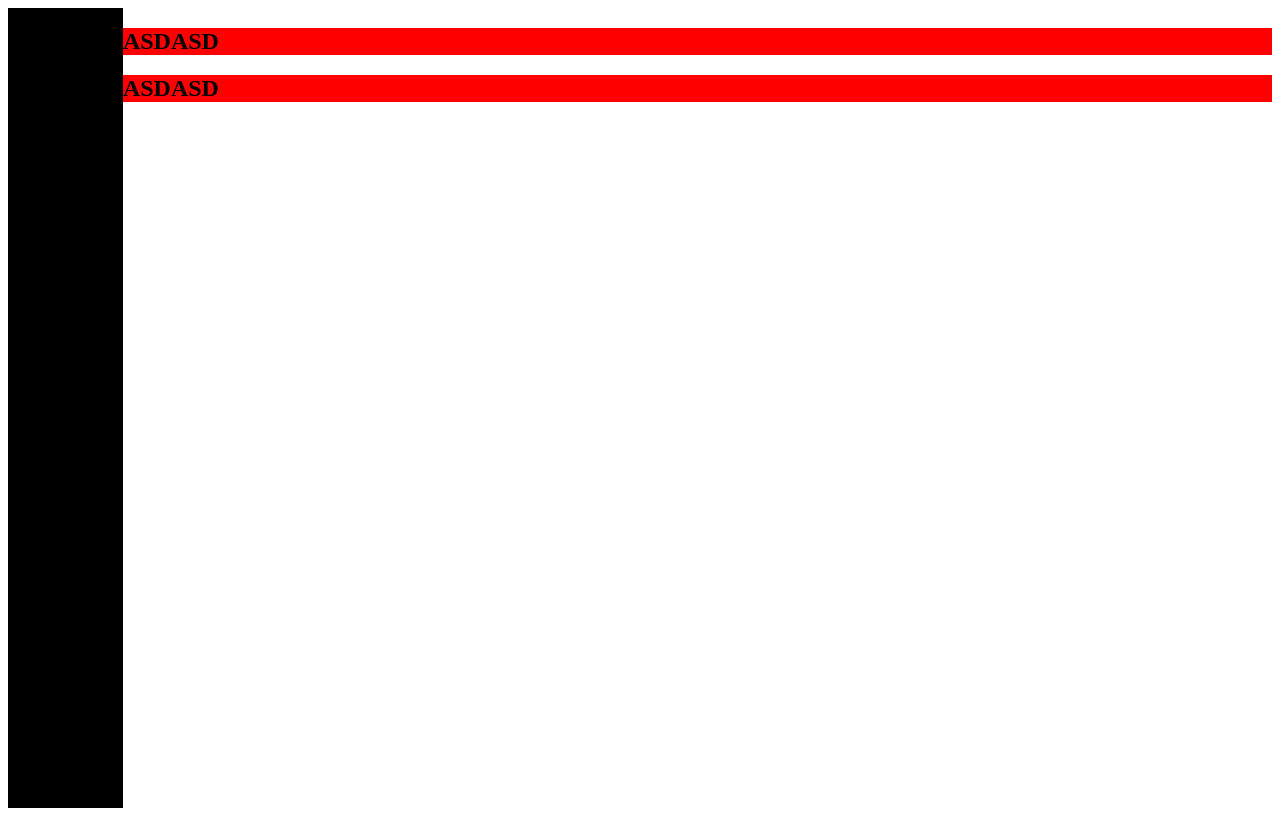
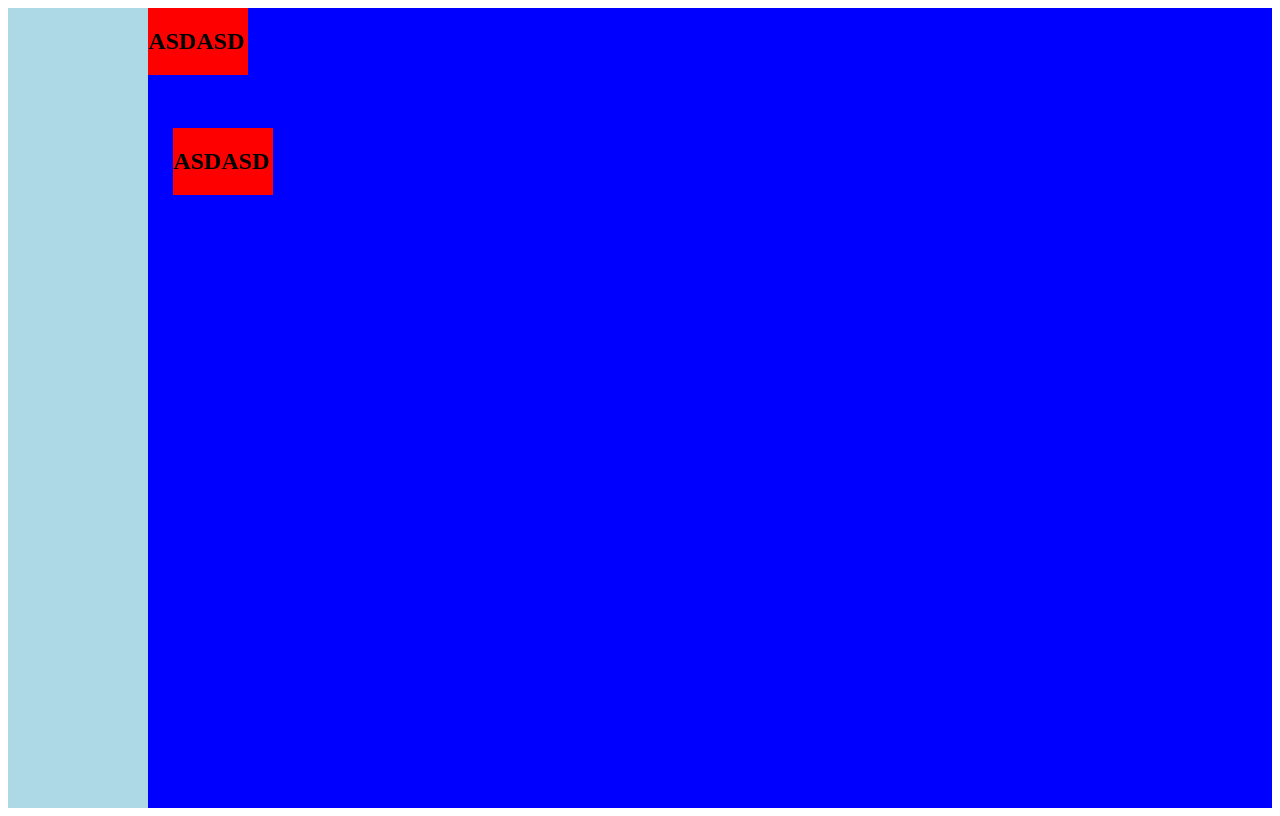
Before and after one commit to cakir-enes/concepts, a React (Vite) app: page / in a window 1280 px wide. Built offline with nearby package versions, Linux system fonts and the light colour scheme.

Commit message:
wip updating parent

```diff
--- a/src/App.tsx
+++ b/src/App.tsx
@@ -6,7 +6,7 @@ import { Concept } from "./concept"
 
 const App = () => {
   return (
-    <div style={{ display: "grid", height: "800px", gridTemplateColumns: "1fr 10fr" }}>
+    <div id="concepts" style={{ display: "grid", height: "800px", gridTemplateColumns: "1fr 8fr" }}>
       <Aside />
       <Concept />
     </div>
--- a/src/aside/Aside.tsx
+++ b/src/aside/Aside.tsx
@@ -4,27 +4,41 @@ import { useStore, ICard, useDragnResize } from "../card"
 
 export const Aside = () => {
     const [dropzone, drop, moving] = useStore(s => [s.dropzone, s.drop, s.moving])
+    const [inside, setInside] = React.useState(false)
 
     React.useEffect(() => {
         interact('.drophere').dropzone({
-            ondrop: drop
+            overlap: 0.2,
+            ondrop: () => drop("aside"),
+            // ondropactivate: () => console.log("ACTIVATED"),
+            ondropdeactivate: () => drop("concept"),
+            ondragenter: () => console.log("DRAG ENTER"),
+            ondragleave: () => {
+                console.count("LEFT")
+                // drop("concept")
+            },
         })
+        return () => interact('.drophere').unset()
     }, [])
 
     return (
-        <div className="drophere" style={{ height: "100%", width: "100%", background: "black" }}>
-            <ul>
-                {dropzone.map((i, v) => (<Card key={v} card={i} />))}
-            </ul>
-
+        <div id="aside" className="drophere" style={{ height: "100%", width: "100%", background: "lightblue" }}>
+            {dropzone.map((i, v) => (<Card key={v} card={{ ...i, location: "aside" }} />))}
         </div>)
 }
 
 const Card: React.FC<{ card: ICard }> = ({ card }) => {
     const ref = React.createRef<HTMLDivElement>()
-    const pos = useDragnResize(ref, true, card)
-
+    const pos = useDragnResize(ref, false, card)
+    React.useEffect(() => {
+        if (!ref.current) return
+        ref.current.style.width = "80px"
+        ref.current.style.height = "80px"
+        let left = document.getElementById("aside")?.style.left || ref.current.style.left
+        let top = ref.current.style.top
+        ref.current.style.transform = `translate(${left}px, ${top}px)`
+    }, [ref.current])
     return <div className="ZXC" ref={ref} style={{ background: "gray" }}>
-        <h2>ASDASD</h2>
+        <h2>ASDASDADSASDASDASDAS</h2>
     </div>
 }
--- a/src/card/hook.tsx
+++ b/src/card/hook.tsx
@@ -2,9 +2,10 @@ import * as React from "react"
 import { useStore, ICard } from "."
 import interact from "interactjs"
 
+
 export const useDragnResize = (ref: React.RefObject<HTMLDivElement>, restrictParent: boolean = false, data: ICard) => {
 
-    let [pos, setPos] = React.useState({ x: 0, y: 0 })
+    let [pos, setPos] = React.useState(data.pos)
     let setMoving = useStore(s => s.setMoving)
     let [dims, setDims] = React.useState(() => {
         let rect = ref.current?.getBoundingClientRect()
@@ -13,34 +14,35 @@ export const useDragnResize = (ref: React.RefObject<HTMLDivElement>, restrictPar
 
     React.useEffect(() => {
         ref.current!!.style.boxSizing = 'border-box'
+        ref.current!!.style.transform = `translate(${pos.x}px, ${pos.y}px)`
         interact(ref.current as any)
             .draggable({
                 // enable inertial throwing
-                inertia: true,
+                inertia: false,
                 // keep the element within the area of it's parent
                 modifiers: [
                     interact.modifiers.restrictRect({
-                        restriction: 'parent',
+                        restriction: '#concepts',
                         endOnly: true,
-                        enabled: false
+                        enabled: true
                     })
                 ],
                 autoScroll: true,
                 listeners: {
                     // call this function on every dragmove event
                     start: (event: any) => {
-                        console.log(data)
                         setMoving(data)
                     },
                     move: (event: Interact.DragEvent) => {
                         setPos(prev => {
                             let x = prev.x + event.dx
                             let y = prev.y + event.dy
+                            data.pos = { x, y }
+                            setMoving({ ...data, pos: { x, y } })
                             event.target.style.transform = `translate(${x}px, ${y}px)`
                             return { x, y }
                         })
                     },
-
                 }
             })
             .resizable({
@@ -55,7 +57,7 @@ export const useDragnResize = (ref: React.RefObject<HTMLDivElement>, restrictPar
                 },
                 modifiers: [
                     interact.modifiers.restrictSize({
-                        min: { width: 200, height: 150 }
+                        // min: { width: 200, height: 150 }
                     })
                 ],
 
@@ -64,5 +66,5 @@ export const useDragnResize = (ref: React.RefObject<HTMLDivElement>, restrictPar
         return () => { ref.current && interact(ref.current as any).unset() }
     }, [ref.current])
 
-    return { pos, dims }
+    return { dims }
 }
--- a/src/card/store.tsx
+++ b/src/card/store.tsx
@@ -6,12 +6,44 @@ export const CardStore = React.createContext<Partial<ICardStore>>({})
 
 export const [useStore] = create<ICardStore>(set => ({
     moving: null,
-    setMoving: c => set(s => { console.log("setting shitty"); return ({ moving: c }) }),
-    drop: () => set(s => {
-        if (!s.moving || (s.moving && s.dropzone.indexOf(s.moving) >= 0)) return s
-        let i = s.cards.indexOf(s.moving)
-        return ({ cards: [...s.cards.slice(0, i), ...s.cards.slice(i + 1)], dropzone: [...s.dropzone, s.moving], moving: null })
+    setMoving: c => set(s => { return ({ moving: c }) }),
+    drop: (to: "aside" | "concept") => set(s => {
+        if (!s.moving) return s
+
+        let sameArea = s.moving.location == to
+        console.assert(!sameArea, "Moving.")
+
+        if (sameArea)
+            return s
+
+        switch (to) {
+            case "aside": {
+                let i = findIndex(s.cards, (v) => v.id == s.moving?.id)
+                console.assert(i != -1, "Somethings wrong")
+                return ({ cards: remove(s.cards, i), dropzone: [...s.dropzone, s.moving], moving: null })
+            }
+            case "concept": {
+                let i = findIndex(s.dropzone, (v) => v.id == s.moving?.id)
+                console.assert(i != -1, "Somethings wrong")
+                return ({ dropzone: remove(s.dropzone, i), cards: [...s.cards, s.moving], moving: null })
+            }
+            default:
+                return s
+        }
     }),
-    cards: [{}, {}],
+    cards: [{ id: "a1", pos: { x: 0, y: 0 }, location: "concept" }, { id: "a2", pos: { x: 25, y: 120 }, location: "concept" }],
     dropzone: []
 }))
+
+
+function remove<T>(arr: Array<T>, i: number): T[] {
+    return [...arr.slice(0, i), ...arr.slice(i + 1)]
+}
+
+function findIndex<T>(arr: Array<T>, pred: (val: T) => boolean): number {
+    for (let i = 0; i < arr.length; i++) {
+        if (pred(arr[i]))
+            return i
+    }
+    return -1
+}
--- a/src/card/type.ts
+++ b/src/card/type.ts
@@ -1,2 +1,2 @@
-export type ICard = {}
-export type ICardStore = { cards: ICard[], dropzone: ICard[], moving: ICard | null, setMoving: (c: ICard) => void, drop: (c: ICard) => void }
+export type ICard = { id: string, pos: { x: number, y: number }, location: "aside" | "concept" }
+export type ICardStore = { cards: ICard[], dropzone: ICard[], moving: ICard | null, setMoving: (c: ICard) => void, drop: (to: "aside" | "concept") => void }
--- a/src/concept/Concept.tsx
+++ b/src/concept/Concept.tsx
@@ -3,10 +3,12 @@ import { useStore, ICard, useDragnResize } from "../card"
 
 export const Concept = () => {
     let cards = useStore(s => s.cards)
-
+    React.useEffect(() => {
+        console.log("CARDS CHANGED " + cards.length)
+    }, [cards])
     return (
-        <div className="concept">
-            {cards.map((c, i) => <Card card={c} key={i} />)}
+        <div className="concept" style={{ background: "blue" }}>
+            {cards.map((c, i) => <Card card={{ ...c, location: "concept" }} key={i} />)}
         </div>
     )
 }
@@ -14,10 +16,9 @@ export const Concept = () => {
 
 const Card: React.FC<{ card: ICard }> = ({ card }) => {
     const ref = React.createRef<HTMLDivElement>()
-    const pos = useDragnResize(ref, true, card)
+    const pos = useDragnResize(ref, false, card)
 
-
-    return <div className="ZXC" ref={ref} style={{ background: "red" }}>
+    return (<div className="ZXC" ref={ref} style={{ background: "red", width: "100px", position: "absolute" }}>
         <h2>ASDASD</h2>
-    </div>
+    </div>)
 }
```
